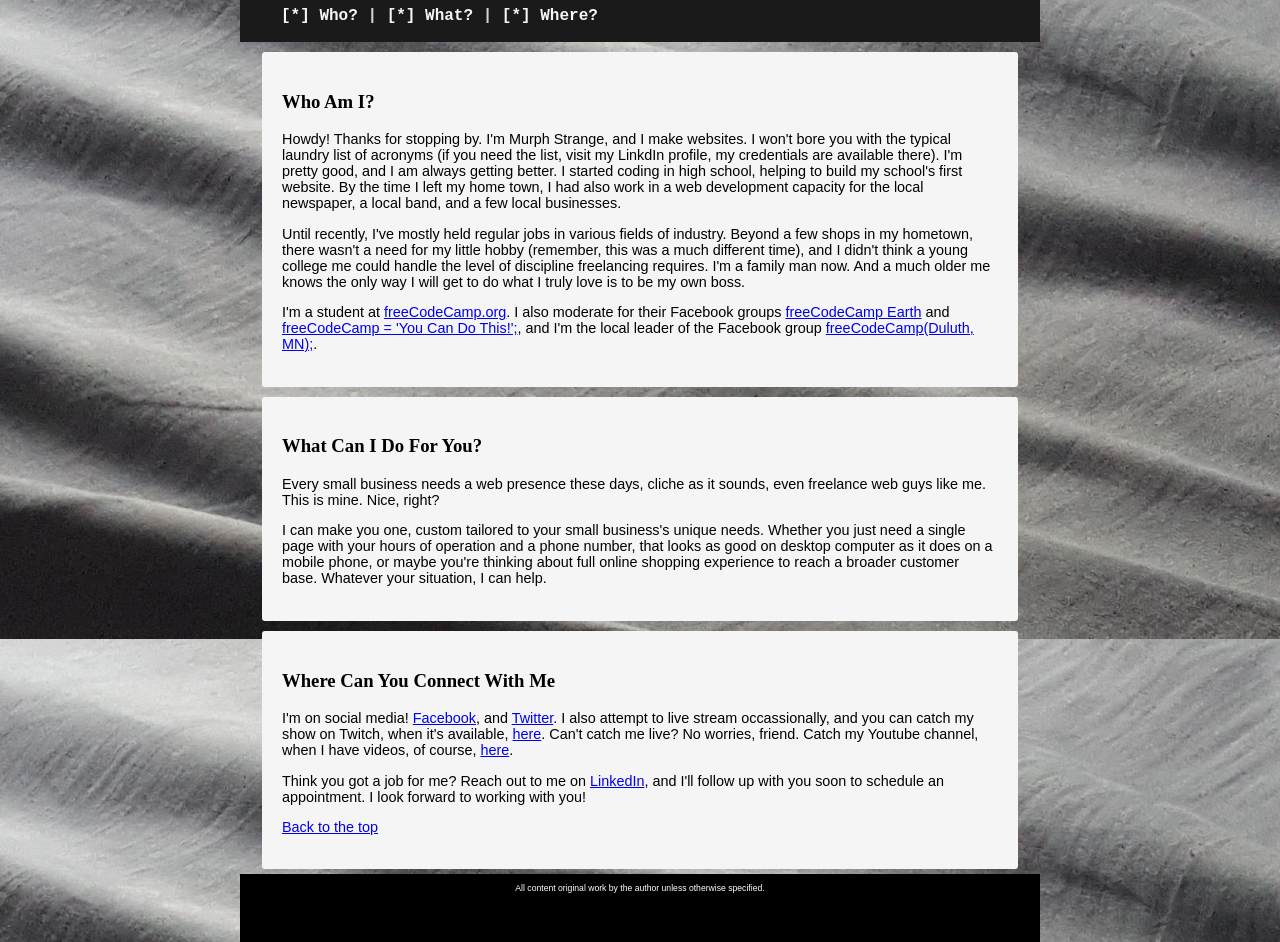
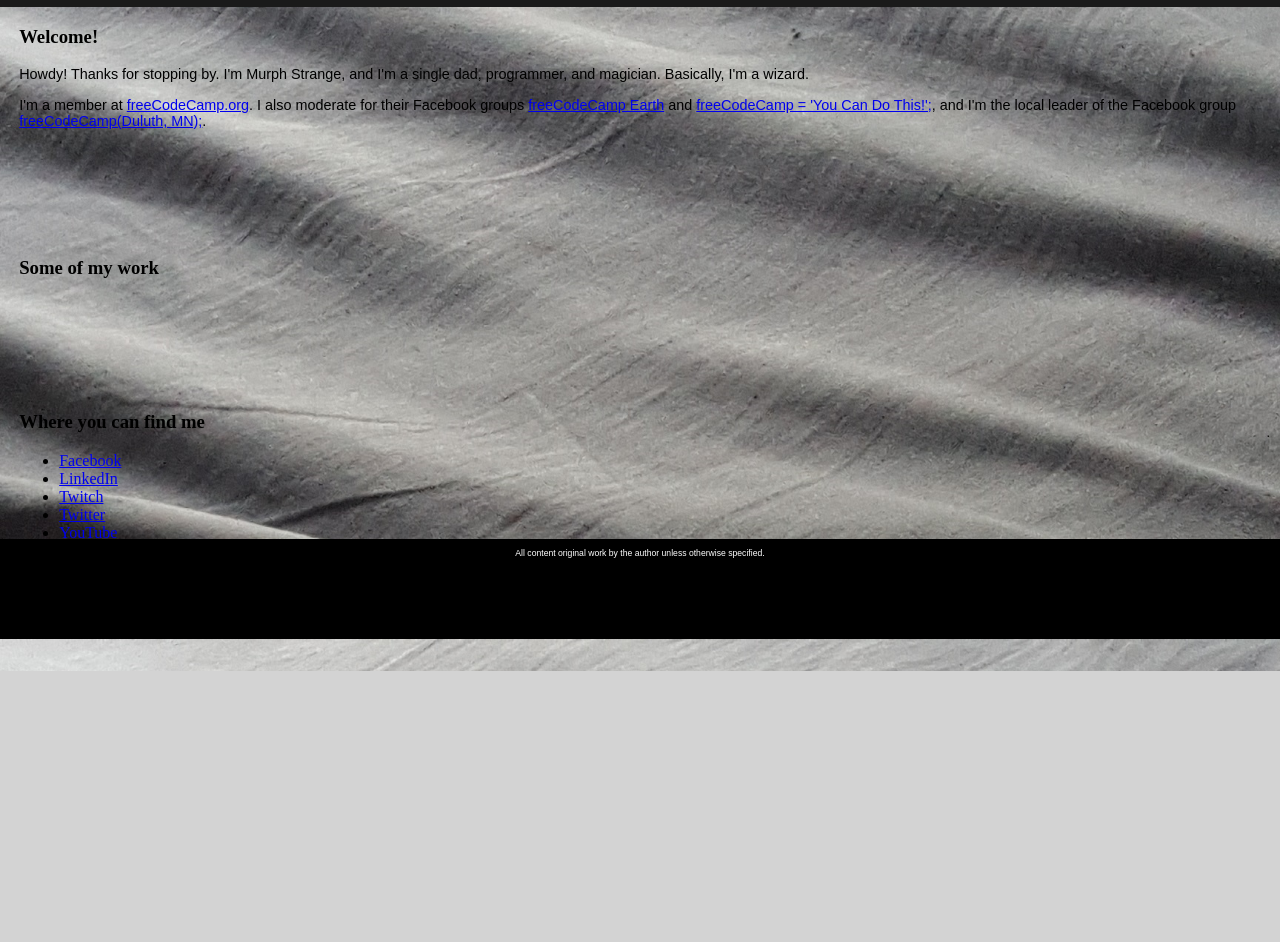
Before and after one commit to drunkfurball/drunkfurball.github.io, a plain HTML site: page index.html in a window 1280 px wide. Shown: the part 161-1103 px from the top of the page. After the commit the page ends 832 px from the top, so only its background shows below. Drawn offline with Linux system fonts and the light colour scheme.

Commit message:
Reduced copy on HTML
Reboot of Portfolio - First Stage

```diff
--- a/index.html
+++ b/index.html
@@ -1,70 +1,65 @@
 <!DOCTYPE html>
 <html lang="en-US">
+
     <head>
-        <meta charset="UTF-8">
-        <meta name="keywords" content="">
-		<meta name="description" content="">
-		<meta name="author" content="Murph Strange">
-        <title>Murph Strange - Front End Developer</title>
+        <meta charset="UTF-8" />
+        <meta name="viewport" content="width=device-width, initial-scale=1.0" />
+        <meta name="keywords" content="" />
+        <meta name="description" content="" />
+        <meta name="author" content="Murph Strange" />
+        <title>Murph Strange - Wizard</title>
         <link rel="stylesheet" type="text/css" href="css/style.css">
-        <script src="js/script.js"></script>
     </head>
+
     <body onload="onLoad()">
-        <div class="container">
+
         <header id="top">
-                <span class="logo">[o.O]</span>
             <h1>Murph Strange</h1>
-                <span class="menu_toggle logo">|||</span>
-                <h3>Front End Developer</h3>
+            <h3>Wizard</h3>
         </header>
+
         <navbar>
-                <span class="menu_toggle">X</span>
             <ul>
-                    <li><a href="#who">[*] Who?</a> | </li>
-                    <li><a href="#what">[*] What?</a> | </li>
-                    <li><a href="#where">[*] Where?</a> </li>
+                <li><a href="#"></a></li>
+                <li><a href="#"></a></li>
+                <li><a href="#"></a></li>
             </ul>
         </navbar>
-            <section>
-                <article id="who">
-                    <h3>Who Am I?</h3>
+
+        <main>
+            <section id="">
+                <h3>Welcome!</h3>
                 <p>
-                        Howdy!  Thanks for stopping by. I'm Murph Strange, and I make websites. I won't bore you with the typical laundry list of acronyms (if you need the list, visit my LinkdIn profile, my credentials are available there). I'm pretty good, and I am always getting better. I started coding in high school, helping to build my school's first website. By the time I left my home town, I had also work in a web development capacity for the local newspaper, a local band, and a few local businesses.
+                    Howdy!  Thanks for stopping by. I'm Murph Strange, and I'm a single dad, programmer, and magician. Basically, I'm a wizard.
                 </p>
                 <p>
-                        Until recently, I've mostly held regular jobs in various fields of industry. Beyond a few shops in my hometown, there wasn't a need for my little hobby (remember, this was a much different time), and I didn't think a young college me could handle the level of discipline freelancing requires. I'm a family man now. And a much older me knows the only way I will get to do what I truly love is to be my own boss.
+                    I'm a member at <a href="http://www.freecodecamp.org/">freeCodeCamp.org</a>. I also moderate for their Facebook groups <a href="https://www.facebook.com/groups/freeCodeCampEarth/">freeCodeCamp Earth</a> and <a href="https://www.facebook.com/groups/free.code.camp.you.can.do.this/">freeCodeCamp = 'You Can Do This!';</a>, and I'm the local leader of the Facebook group <a href="https://www.facebook.com/groups/free.code.camp.duluth/">freeCodeCamp(Duluth, MN);</a>.
                 </p>
-                    <p>
-                        I'm a student at <a href="http://www.freecodecamp.org/">freeCodeCamp.org</a>. I also moderate for their Facebook groups <a href="https://www.facebook.com/groups/freeCodeCampEarth/">freeCodeCamp Earth</a> and <a href="https://www.facebook.com/groups/free.code.camp.you.can.do.this/">freeCodeCamp = 'You Can Do This!';</a>, and I'm the local leader of the Facebook group <a href="https://www.facebook.com/groups/free.code.camp.duluth/">freeCodeCamp(Duluth, MN);</a>.
-                    </p>
-                </article>
-                <article id="what">
-                    <h3>What Can I Do For You?</h3>
-                    <p>
-                        Every small business needs a web presence these days, cliche as it sounds, even freelance web guys like me. This is mine. Nice, right?
-                    </p>
-                    <p>
-                        I can make you one, custom tailored to your small business's unique needs. Whether you just need a single page with your hours of operation and a phone number, that looks as good on desktop computer as it does on a mobile phone, or maybe you're thinking about full online shopping experience to reach a broader customer base. Whatever your situation, I can help.
-                    </p>
-                </article>
-                <article id="where">
-                    <h3>Where Can You Connect With Me</h3>
-                    <p>
-                        I'm on social media! <a href="https://www.facebook.com/drunkfurball">Facebook</a>, and <a href="https://www.twitter.com/drunkfurball">Twitter</a>. I also attempt to live stream occassionally, and you can catch my show on Twitch, when it's available, <a href="https://www.twitch.tv/drunkfurball">here</a>. Can't catch me live? No worries, friend. Catch my Youtube channel, when I have videos, of course, <a href="https://www.youtube.com/channel/UCXQDWufCkK4jng063AkWvtg">here</a>.
-                    </p>
-                    <p>
-                        Think you got a job for me? Reach out to me on <a href="https://www.linkedin.com/in/drunkfurball">LinkedIn</a>, and I'll follow up with you soon to schedule an appointment. I look forward to working with you!
-                    </p>
-                    <p>
+            </section>
+            <section id="">
+                <h3>Some of my work</h3>
+            </section>
+            <section id="where">
+                <h3>Where you can find me</h3>
+                <ul>
+                    <li><a href="https://www.facebook.com/drunkfurball">Facebook</a></li>
+                    <li><a href="https://www.linkedin.com/in/drunkfurball">LinkedIn</a></li>
+                    <li><a href="https://www.twitch.tv/drunkfurball">Twitch</a></li>
+                    <li><a href="https://www.twitter.com/drunkfurball">Twitter</a></li>
+                    <li><a href="https://www.youtube.com/channel/UCXQDWufCkK4jng063AkWvtg">YouTube</a></li>
+                </ul>
                 <a href="#top">Back to the top</a>
-                    </p>
-                </article>
             </section>
+        </main>
+
         <footer>
             <p>
                 All content original work by the author unless otherwise specified.
             </p>
         </footer>
-        </div>
+
+        <script src="js/script.js"></script>
+
     </body>
+
 </html>
```
Lines whose indentation alone changed are shown as unchanged.
